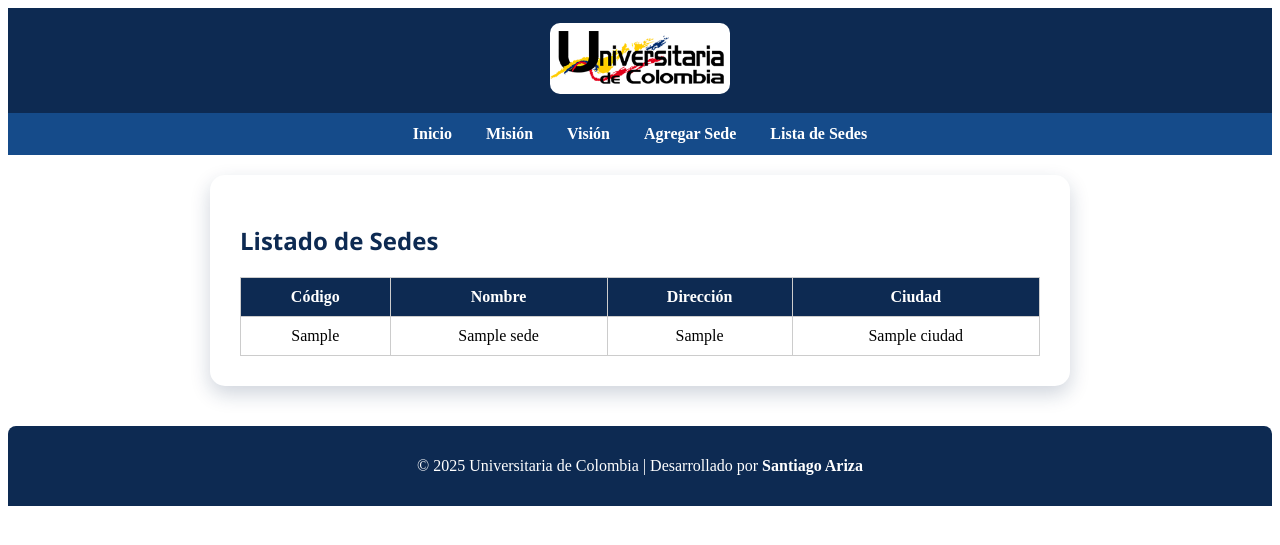
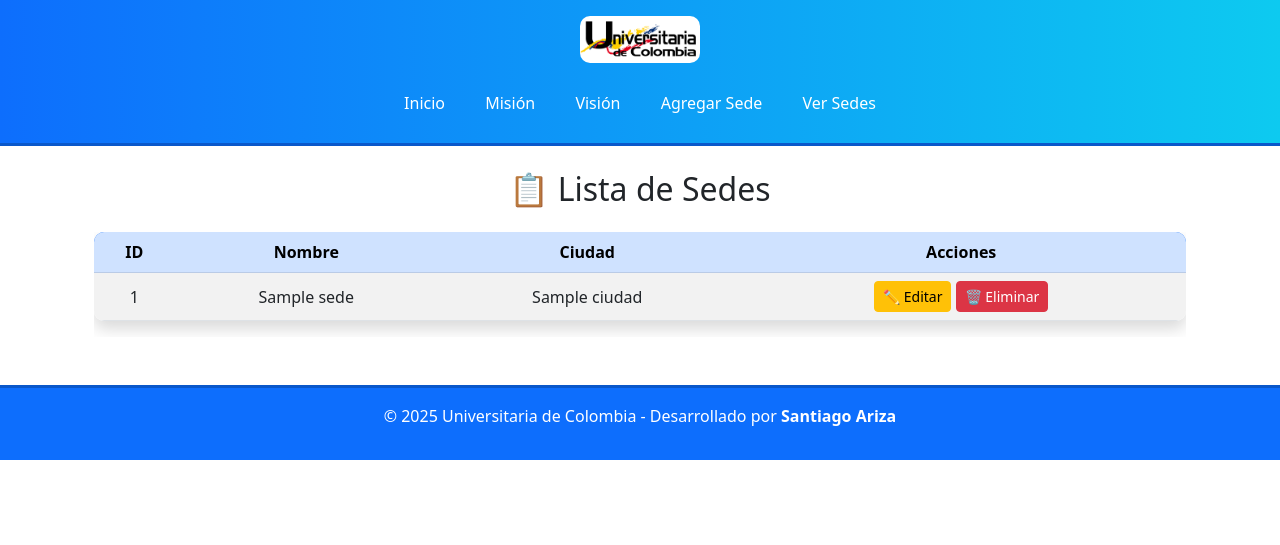
Before and after one commit to santiagoalexs/WEBPYTHON, a Flask app: page /listasedes in a window 1280 px wide. Shown: the top 545 px of the page. Run offline with Flask 3, Linux system fonts and the light colour scheme; tables that the repository leaves empty or names only in its code hold one stand-in row (values such as "Sample post").

Commit message:
Mejora Pagina final

```diff
--- a/main.py
+++ b/main.py
@@ -1,76 +1,84 @@
 from flask import Flask, render_template, request, redirect, url_for
-import mysql.connector
 from conexion import create_connection
 
 app = Flask(__name__)
 
-# Ruta inicio
+# Página de inicio
 @app.route('/')
 def index():
     return render_template('index.html')
 
-# Ruta misión
+# Página de misión
 @app.route('/mision')
 def mision():
     return render_template('mision.html')
 
-# Ruta visión
+# Página de visión
 @app.route('/vision')
 def vision():
     return render_template('vision.html')
 
-# Ruta formulario agregar sede
+# Agregar sede
 @app.route('/sedes', methods=['GET', 'POST'])
 def sedes():
     conn = create_connection()
-    cursor = conn.cursor(dictionary=True)
-
-    # Obtener ciudades para el select
-    cursor.execute("SELECT IdCiudad, nombreciudad FROM ciudad")
-    ciudades = cursor.fetchall()
+    cursor = conn.cursor()
 
     if request.method == 'POST':
         codsede = request.form['codsede']
         nombresede = request.form['nombresede']
         dirsede = request.form['dirsede']
-        IdCiudad = request.form['IdCiudad']
+        ciudad = request.form['ciudad']
 
-        try:
-            cursor.execute(
-                "INSERT INTO sede (codsede, nombresede, dirsede, IdCiudad) VALUES (%s, %s, %s, %s)",
-                (codsede, nombresede, dirsede, IdCiudad)
-            )
-            conn.commit()
-            return redirect(url_for('sedesok', codsede=codsede))
-        except mysql.connector.Error as err:
-            return f"Error al insertar: {err}"
-        finally:
-            cursor.close()
-            conn.close()
+        cursor.execute(
+            "INSERT INTO sede (codsede, nombresede, dirsede, IdCiudad) VALUES (%s, %s, %s, %s)",
+            (codsede, nombresede, dirsede, ciudad)
+        )
+        conn.commit()
+        conn.close()
+        return render_template('sedesok.html', codsede=codsede)
 
-    cursor.close()
+    cursor.execute("SELECT IdCiudad, nombreciudad FROM ciudad")
+    ciudades = cursor.fetchall()
     conn.close()
     return render_template('sedes.html', ciudades=ciudades)
 
-# Ruta confirmación
-@app.route('/sedesok/<codsede>')
-def sedesok(codsede):
-    return render_template('sedesok.html', codsede=codsede)
-
-# Ruta listado sedes
+# Listado de sedes
 @app.route('/listasedes')
 def listasedes():
     conn = create_connection()
-    cursor = conn.cursor(dictionary=True)
+    cursor = conn.cursor()
     cursor.execute("""
-        SELECT sede.codsede, sede.nombresede, sede.dirsede, ciudad.nombreciudad
-        FROM sede
-        JOIN ciudad ON sede.IdCiudad = ciudad.IdCiudad
+        SELECT s.IdSede, s.nombresede, c.nombreciudad
+        FROM sede s
+        LEFT JOIN ciudad c ON s.IdCiudad = c.IdCiudad
     """)
     sedes = cursor.fetchall()
-    cursor.close()
     conn.close()
     return render_template('listasedes.html', sedes=sedes)
 
+# Eliminar sede
+@app.route('/eliminar_sede/<int:id>', methods=['POST'])
+def eliminar_sede(id):
+    conn = create_connection()
+    cursor = conn.cursor()
+    cursor.execute("DELETE FROM sede WHERE IdSede = %s", (id,))
+    conn.commit()
+    conn.close()
+    return redirect(url_for('listasedes'))
+
+# Editar sede
+@app.route('/editar_sede/<int:id>', methods=['POST'])
+def editar_sede(id):
+    nombre = request.form['nombre']
+    ciudad = request.form['ciudad']
+
+    conn = create_connection()
+    cursor = conn.cursor()
+    cursor.execute("UPDATE sede SET nombresede=%s, IdCiudad=%s WHERE IdSede=%s", (nombre, ciudad, id))
+    conn.commit()
+    conn.close()
+    return redirect(url_for('listasedes'))
+
 if __name__ == '__main__':
     app.run(debug=True)
--- a/static/css/estilos.css
+++ b/static/css/estilos.css
@@ -1,104 +1,66 @@
-/* Logo */
-.fusion-logo {
-    background-color: #0d2a52;
-    padding: 15px 0;
-    text-align: center;
+/* Fondo general */
+body {
+    font-family: 'Segoe UI', Tahoma, Geneva, Verdana, sans-serif;
+    background: #f4f6f9;
+    color: #333;
 }
-.fusion-logo img {
-    max-width: 180px;
+
+/* Header */
+.header-bg {
+    background: linear-gradient(90deg, #0d6efd, #0dcaf0);
+    color: white;
+    border-bottom: 3px solid #0a58ca;
+}
+
+.logo {
+    width: 120px;
     border-radius: 10px;
 }
 
-/* Navbar */
-.navbar {
-    background-color: #154b8a;
-    padding: 12px 0;
-    text-align: center;
-}
-.navbar ul {
-    list-style: none;
-    margin: 0;
-    padding: 0;
-}
-.navbar ul li {
-    display: inline-block;
-    margin: 0 15px;
-}
-.navbar ul li a {
-    color: white;
-    text-decoration: none;
+/* Botones de navegación */
+.btn-nav {
+    margin: 5px;
+    padding: 10px 20px;
+    border-radius: 20px;
     font-weight: 600;
-    font-size: 1rem;
-    transition: color 0.3s ease;
-}
-.navbar ul li a:hover {
-    color: #ffd700;
+    color: white !important;
+    background: #0d6efd;
+    border: none;
+    transition: 0.3s;
 }
 
-/* General */
-h1, h2 {
-    color: #0d2a52;
-    font-family: 'Segoe UI', Tahoma, Geneva, Verdana, sans-serif;
+.btn-nav:hover {
+    background: #0a58ca;
+    transform: scale(1.05);
 }
+
+/* Cards */
 .card {
     border-radius: 15px;
-    box-shadow: 0 8px 20px rgba(13, 42, 82, 0.2);
-    padding: 30px;
-    background-color: #fff;
-    margin: 20px auto;
-    max-width: 800px;
-}
-
-/* Formulario */
-form {
-    display: flex;
-    flex-direction: column;
-    gap: 15px;
-}
-.form-control {
-    border-radius: 8px;
-    border: 1px solid #b6c6d6;
-    padding: 10px;
-    font-size: 1rem;
-}
-.btn-primary {
-    background-color: #0d2a52;
     border: none;
-    padding: 10px;
-    border-radius: 8px;
-    font-weight: 600;
-    color: white;
-    cursor: pointer;
-}
-.btn-primary:hover {
-    background-color: #154b8a;
-}
-
-/* Tabla */
-.table {
-    width: 100%;
-    border-collapse: collapse;
-    margin-top: 20px;
-}
-.table th, .table td {
-    border: 1px solid #ccc;
-    padding: 10px;
-    text-align: center;
-}
-.table thead {
-    background-color: #0d2a52;
-    color: white;
-}
-.table tbody tr:hover {
-    background-color: #f1f5f9;
+    box-shadow: 0px 4px 15px rgba(0,0,0,0.1);
+    background: white;
 }
 
 /* Footer */
-.footer {
-    background-color: #0d2a52;
+.footer-bg {
+    background: #0d6efd;
     color: white;
-    padding: 15px;
-    text-align: center;
-    margin-top: 40px;
-    border-radius: 8px 8px 0 0;
+    border-top: 3px solid #0a58ca;
 }
+
+/* Tablas */
+.table {
+    border-radius: 10px;
+    overflow: hidden;
+}
+
+.table thead {
+    background: #0d6efd;
+    color: white;
+    font-weight: bold;
+}
+
+.table tbody tr:hover {
+    background: #f1f5ff;
+}
--- a/templates/base.html
+++ b/templates/base.html
@@ -5,32 +5,26 @@
     <meta name="viewport" content="width=device-width, initial-scale=1.0">
     <title>{% block title %}Universitaria de Colombia{% endblock %}</title>
     <link rel="stylesheet" href="{{ url_for('static', filename='css/estilos.css') }}">
+    <link href="https://cdn.jsdelivr.net/npm/bootstrap@5.3.0/dist/css/bootstrap.min.css" rel="stylesheet">
 </head>
 <body>
-    <!-- Logo -->
-    <header class="fusion-logo">
-        <img src="{{ url_for('static', filename='img/logo.png') }}" alt="Logo Universitaria">
+    <header class="text-center p-3 header-bg">
+        <img src="{{ url_for('static', filename='img/logo.png') }}" alt="Logo" class="logo">
+        <nav class="mt-3">
+            <a href="{{ url_for('index') }}" class="btn btn-nav">Inicio</a>
+            <a href="{{ url_for('mision') }}" class="btn btn-nav">Misión</a>
+            <a href="{{ url_for('vision') }}" class="btn btn-nav">Visión</a>
+            <a href="{{ url_for('sedes') }}" class="btn btn-nav">Agregar Sede</a>
+            <a href="{{ url_for('listasedes') }}" class="btn btn-nav">Ver Sedes</a>
+        </nav>
     </header>
 
-    <!-- Menú de navegación -->
-    <nav class="navbar">
-        <ul>
-            <li><a href="{{ url_for('index') }}">Inicio</a></li>
-            <li><a href="{{ url_for('mision') }}">Misión</a></li>
-            <li><a href="{{ url_for('vision') }}">Visión</a></li>
-            <li><a href="{{ url_for('sedes') }}">Agregar Sede</a></li>
-            <li><a href="{{ url_for('listasedes') }}">Lista de Sedes</a></li>
-        </ul>
-    </nav>
-
-    <!-- Contenido dinámico -->
-    <main class="container">
+    <main class="container mt-4">
         {% block content %}{% endblock %}
     </main>
 
-    <!-- Footer -->
-    <footer class="footer">
-        <p>© 2025 Universitaria de Colombia | Desarrollado por <b>Santiago Ariza</b></p>
+    <footer class="text-center p-3 mt-5 footer-bg">
+        <p>© 2025 Universitaria de Colombia - Desarrollado por <strong>Santiago Ariza</strong></p>
     </footer>
 </body>
 </html>
--- a/templates/listasedes.html
+++ b/templates/listasedes.html
@@ -1,33 +1,63 @@
 {% extends 'base.html' %}
+{% block title %}Lista de Sedes{% endblock %}
+{% block content %}
+<div class="container">
+    <h2 class="text-center mb-4">📋 Lista de Sedes</h2>
 
-{% block title %}Lista de Sedes{% endblock %}
-
-{% block content %}
-<div class="card">
-    <h2 class="text-center">Listado de Sedes</h2>
     {% if sedes %}
-    <table class="table">
-        <thead>
+    <div class="table-responsive">
+        <table class="table table-striped table-hover text-center align-middle shadow">
+            <thead class="table-primary">
                 <tr>
-                <th>Código</th>
+                    <th>ID</th>
                     <th>Nombre</th>
-                <th>Dirección</th>
                     <th>Ciudad</th>
+                    <th>Acciones</th>
                 </tr>
             </thead>
             <tbody>
                 {% for sede in sedes %}
-            <tr>
-                <td>{{ sede.codsede }}</td>
-                <td>{{ sede.nombresede }}</td>
-                <td>{{ sede.dirsede }}</td>
-                <td>{{ sede.nombreciudad }}</td>
+                <tr id="row-{{ sede[0] }}">
+                    <td>{{ sede[0] }}</td>
+                    <td class="editable" data-field="nombre">{{ sede[1] }}</td>
+                    <td class="editable" data-field="ciudad">{{ sede[2] }}</td>
+                    <td>
+                        <button class="btn btn-warning btn-sm" onclick="editarFila({{ sede[0] }})">✏️ Editar</button>
+                        <form action="{{ url_for('eliminar_sede', id=sede[0]) }}" method="POST" style="display:inline;">
+                            <button class="btn btn-danger btn-sm">🗑️ Eliminar</button>
+                        </form>
+                    </td>
                 </tr>
                 {% endfor %}
             </tbody>
         </table>
+    </div>
     {% else %}
-    <p class="text-muted">No hay sedes registradas.</p>
+    <p class="text-muted text-center">No hay sedes registradas aún.</p>
     {% endif %}
 </div>
+
+<script>
+function editarFila(id) {
+    let fila = document.getElementById("row-" + id);
+    let celdas = fila.querySelectorAll(".editable");
+
+    let nombre = celdas[0].innerText;
+    let ciudad = celdas[1].innerText;
+
+    fila.innerHTML = `
+        <td>${id}</td>
+        <td><input type="text" name="nombre" class="form-control form-control-sm" value="${nombre}"></td>
+        <td><input type="text" name="ciudad" class="form-control form-control-sm" value="${ciudad}"></td>
+        <td>
+            <form action="/editar_sede/${id}" method="POST" style="display:inline;">
+                <input type="hidden" name="nombre" value="${nombre}">
+                <input type="hidden" name="ciudad" value="${ciudad}">
+                <button class="btn btn-success btn-sm">💾 Guardar</button>
+            </form>
+            <button class="btn btn-secondary btn-sm" onclick="location.reload()">❌ Cancelar</button>
+        </td>
+    `;
+}
+</script>
 {% endblock %}
```
Also changed, not shown: templates/mision.html (+5 -8 lines), templates/sedeok.html (+3 -5 lines), templates/sedes.html (+27 -23 lines), templates/vision.html (+5 -8 lines). Lines whose indentation alone changed are shown as unchanged.
